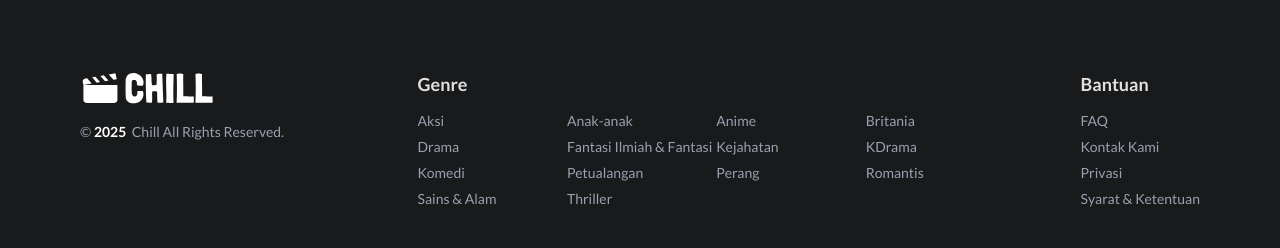
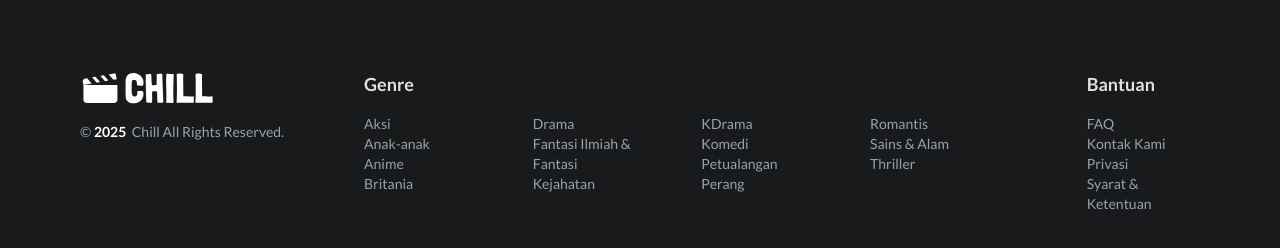
Before and after one commit to mfatihz/fsd15-intermediate-1, a React (Vite) app: page / in a window 1280 px wide. Shown: the part 2483-2731 px from the top of the page. Built offline with nearby package versions, Linux system fonts and the light colour scheme.

Commit message:
refactoring Footer

```diff
--- a/src/components/atoms/copyright.jsx
+++ b/src/components/atoms/copyright.jsx
@@ -1,6 +1,6 @@
 const Copyright = () => {
   return (
-    <p className="text-xs md:text-sm text-gray-400 me-16">
+    <p className="text-xs md:text-sm text-gray-400">
       &copy; <span className="font-semibold text-white">{ new Date().getFullYear() }</span>
       &nbsp; Chill All Rights Reserved.
     </p>
--- /dev/null
+++ b/src/components/atoms/footer-link-item.jsx
@@ -0,0 +1,12 @@
+import { Link } from "react-router";
+
+const FooterLinkItem = ({ to, children }) => (
+  <Link
+    to={to}
+    className="block text-sm/5 text-gray-400 hover:underline"
+  >
+    {children}
+  </Link>
+);
+
+export default FooterLinkItem;
--- a/src/components/atoms/text-link.jsx
+++ /dev/null
@@ -1,12 +0,0 @@
-import { Link } from "react-router";
-
-const FooterLink = ({ to, children }) => (
-  <Link
-    to={to}
-    className="text-sm text-gray-400 hover:underline leading-none mb-2"
-  >
-    {children}
-  </Link>
-);
-
-export default FooterLink;
--- /dev/null
+++ b/src/components/molecules/footer-group-title.jsx
@@ -0,0 +1,17 @@
+import ToggleButton from "../atoms/toggle-button";
+import clsx from 'clsx'
+
+const FooterGroupTitle = ({ title, isMobile, isOpen, onClick=()=>{} }) => {
+  const cursorPointer = isMobile ? 'cursor-pointer' : '';
+
+  return (
+      <button
+        onClick={onClick}
+        className={clsx("flex justify-between items-center text-lg font-semibold", cursorPointer)}
+      >
+        { title } { isMobile && <ToggleButton isOpen={isOpen} /> }
+      </button>
+  );
+};
+
+export default FooterGroupTitle;
--- a/src/components/molecules/footer-group.jsx
+++ /dev/null
@@ -1,57 +0,0 @@
-import { useState, useEffect } from "react";
-import FooterLink from "../atoms/text-link";
-import ToggleButton from "../atoms/toggle-button";
-import clsx from 'clsx'
-
-const FooterGroup = ({ title, links, basePath = "", isGrid = false, gridCols = "", className="" }) => {
-  const [isOpen, setIsOpen] = useState(true);
-  const [isMobile, setIsMobile] = useState(false);
-
-  useEffect(() => {
-    const handleResize = () => {
-      const mobile = window.innerWidth < 640;
-      setIsMobile(mobile);
-      setIsOpen(!mobile); // buka default saat non-mobile
-    };
-
-    handleResize(); // on mount
-    window.addEventListener("resize", handleResize);
-    return () => window.removeEventListener("resize", handleResize);
-  }, []);
-
-  const handleToggle = () => {
-    if (isMobile) {
-      setIsOpen(!isOpen);
-    }
-  };
-
-  return (
-    <div className={clsx("flex flex-col gap-4", className)}>
-      <button
-        onClick={handleToggle}
-        className="flex justify-between items-center text-lg font-semibold cursor-pointer"
-      >
-        {title}
-        {isMobile && <ToggleButton isOpen={isOpen} />}
-      </button>
-      {isOpen && (
-        <div
-            // TODO: ganti grid ke block column-4
-          className={`mx-4 sm:mx-0 ${
-            isGrid
-              ? `grid gap-1 ${gridCols}`
-              : "flex flex-col gap-1"
-          }`}
-        >
-          {links.map(({ label, path }) => (
-            <FooterLink key={label} to={`${basePath}${path}`}>
-              {label}
-            </FooterLink>
-          ))}
-        </div>
-      )}
-    </div>
-  );
-};
-
-export default FooterGroup;
--- /dev/null
+++ b/src/components/molecules/footer-links.jsx
@@ -0,0 +1,18 @@
+import FooterLinkItem from "../atoms/footer-link-item";
+import clsx from 'clsx'
+
+const FooterLinks = ({ links, basePath = "", columns="" }) => {
+  return (
+    <div
+      className={clsx("mx-4 sm:mx-0", columns)}
+    >
+      {links.map(({ label, path }) => (
+        <FooterLinkItem key={label} to={`${basePath}${path}`}>
+          {label}
+        </FooterLinkItem>
+      ))}
+    </div>
+  );
+};
+
+export default FooterLinks;
--- /dev/null
+++ b/src/components/organisms/footer-group.jsx
@@ -0,0 +1,35 @@
+import { useState, useEffect } from "react";
+import clsx from 'clsx'
+import FooterGroupTitle from "../molecules/footer-group-title";
+
+const FooterGroup = ({ title, links, className="" }) => {
+  const [isOpen, setIsOpen] = useState(true);
+  const [isMobile, setIsMobile] = useState(false);
+
+  useEffect(() => {
+    const handleResize = () => {
+      const mobile = window.innerWidth < 640;
+      setIsMobile(mobile);
+      setIsOpen(!mobile); // buka default saat non-mobile
+    };
+
+    handleResize(); // on mount
+    window.addEventListener("resize", handleResize);
+    return () => window.removeEventListener("resize", handleResize);
+  }, []);
+
+  const handleToggle = () => {
+    if (isMobile) {
+      setIsOpen(!isOpen);
+    }
+  };
+
+  return (
+    <div className={clsx("flex flex-col gap-2 sm:gap-4", className)}>
+      <FooterGroupTitle title={title} isMobile={isMobile} isOpen={isOpen} onClick={handleToggle} />
+      { isOpen && links }
+    </div>
+  );
+};
+
+export default FooterGroup;
--- a/src/components/organisms/home-footer.jsx
+++ b/src/components/organisms/home-footer.jsx
@@ -1,37 +1,40 @@
 import clsx from 'clsx'
-import FooterGroup from "../molecules/footer-group";
+import FooterGroup from "./footer-group";
 import ChillLogoFull from "../atoms/chill-logo-full";
 import Copyright from "../atoms/copyright";
+import FooterLinks from '../molecules/footer-links';
 
 const HomeFooter = ({ genreData, helpData, className }) => {
   const baseStyle = `
-    flex flex-col sm:flex-row gap-6
+    flex flex-col sm:flex-row gap-4 sm:gap-10 md:gap-20
     border-t border-gray-300
     bg-[#181A1C]
   `
+  const genreLinks = <FooterLinks
+    links={ genreData.links }
+    basePath={ genreData.basePath }
+    columns='columns-2 md:columns-4 gap-8'
+  />
+  const helpLinks = <FooterLinks
+    links={ helpData.links }
+    basePath={ helpData.basePath }
+  />
 
   return (
     <footer className={clsx(baseStyle, className)}>
-      {/* <div className="flex flex-col sm:flex-row gap-6"> */}
-        <section className="flex flex-col flex-none items-start gap-2 sm:gap-4">
-          <a href="#top"><ChillLogoFull /></a>
-          <Copyright />
-        </section>
-
+      <section
+        className="flex flex-col flex-none items-start justify-start gap-2 sm:gap-4"
+      >
+        <a href="#top"><ChillLogoFull /></a>
+        <Copyright />
+      </section>
         <FooterGroup
           title={ genreData.title }
-          links={ genreData.links }
-          basePath={ genreData.basePath }
-          isGrid //TODO: ganti jadi block column-4
-          gridCols="grid-cols-2 md:grid-cols-4" //TODO: ganti jadi block
-          className="sm:ml-auto"
+          links={ genreLinks }
         />
-
         <FooterGroup
           title={ helpData.title }
-          links={ helpData.links }
-          basePath={ helpData.basePath }
-          className="sm:ml-auto"
+          links={ helpLinks }
         />
       {/* </div> */}
     </footer>
--- a/src/components/organisms/poster-slider.jsx
+++ b/src/components/organisms/poster-slider.jsx
@@ -13,6 +13,7 @@ const PosterSlider = ({ movies, galleryType, className }) => {
   const animationFrameRef = useRef(null);
   const [startX, setStartX] = useState(0);
   const [scrollLeft, setScrollLeft] = useState(0);
+  const [isDragging, setIsDragging] = useState(false);
 
   // Check for mobile and content overflow
   useEffect(() => {
@@ -57,15 +58,19 @@ const PosterSlider = ({ movies, galleryType, className }) => {
     const touch = e.touches[0];
     setStartX(touch.pageX);
     setScrollLeft(scrollContainerRef.current.scrollLeft);
+    setIsDragging(true);
   };
 
   const handleTouchMove = (e) => {
-    if (!isMobile || !scrollContainerRef.current) return;
-    e.preventDefault();
+    if (!isMobile || !isDragging || !scrollContainerRef.current) return;
     const touch = e.touches[0];
     const x = touch.pageX;
     const walk = (x - startX) * 2;
     scrollContainerRef.current.scrollLeft = scrollLeft - walk;
+  };
+
+  const handleTouchEnd = () => {
+    setIsDragging(false);
   };
 
   const easeOutCubic = (t) => 1 - Math.pow(1 - t, 3);
@@ -116,22 +121,21 @@ const PosterSlider = ({ movies, galleryType, className }) => {
       className="inline-block flex-shrink-0"
       ref={index === 0 ? itemRef : null}
     >
-      <Poster movie={movie} galleryType={galleryType} />
+      <Poster movie={movie} galleryType={galleryType} isMobile={isMobile}/>
     </li>
   ));
 
-  // const baseStyle="w-full overflow-x-scroll scrollbar-hide py-4 touch-pan-x"
-  const baseStyle="w-full py-12 touch-pan-x overflow-x-scroll scrollbar-hide"
+  const baseStyle = "w-full py-12 touch-pan-x overflow-x-scroll scrollbar-hide";
 
   return (
     <div className="relative overflow-visible">
-
       <div
         ref={scrollContainerRef}
-        // className="w-full overflow-x-scroll scrollbar-hide py-4 touch-pan-x"
         className={clsx(baseStyle, className)}
         onTouchStart={handleTouchStart}
         onTouchMove={handleTouchMove}
+        onTouchEnd={handleTouchEnd}
+        style={{ touchAction: 'pan-y' }}
       >
         <ul className={"flex list-none p-0 whitespace-nowrap" + (galleryType == 'continue' ? '' : ' gap-4')}>
           {listItems}
--- a/src/components/organisms/poster.jsx
+++ b/src/components/organisms/poster.jsx
@@ -5,6 +5,7 @@ import { useState } from 'react'
 function Poster({
   movie,
   galleryType,
+  isMobile=false,
 }) {
   const [isHovered, setIsHovered] = useState(false)
 
@@ -21,7 +22,7 @@ function Poster({
       />
 
       {/* Hover Poster */}
-      {isHovered && galleryType !== 'continue' && (
+      {!isMobile && isHovered && galleryType !== 'continue' && (
         <div className="absolute z-30 top-1/2 left-1/2 transform -translate-x-1/2 -translate-y-1/2">
           <PosterHover movie={movie} />
         </div>
```
